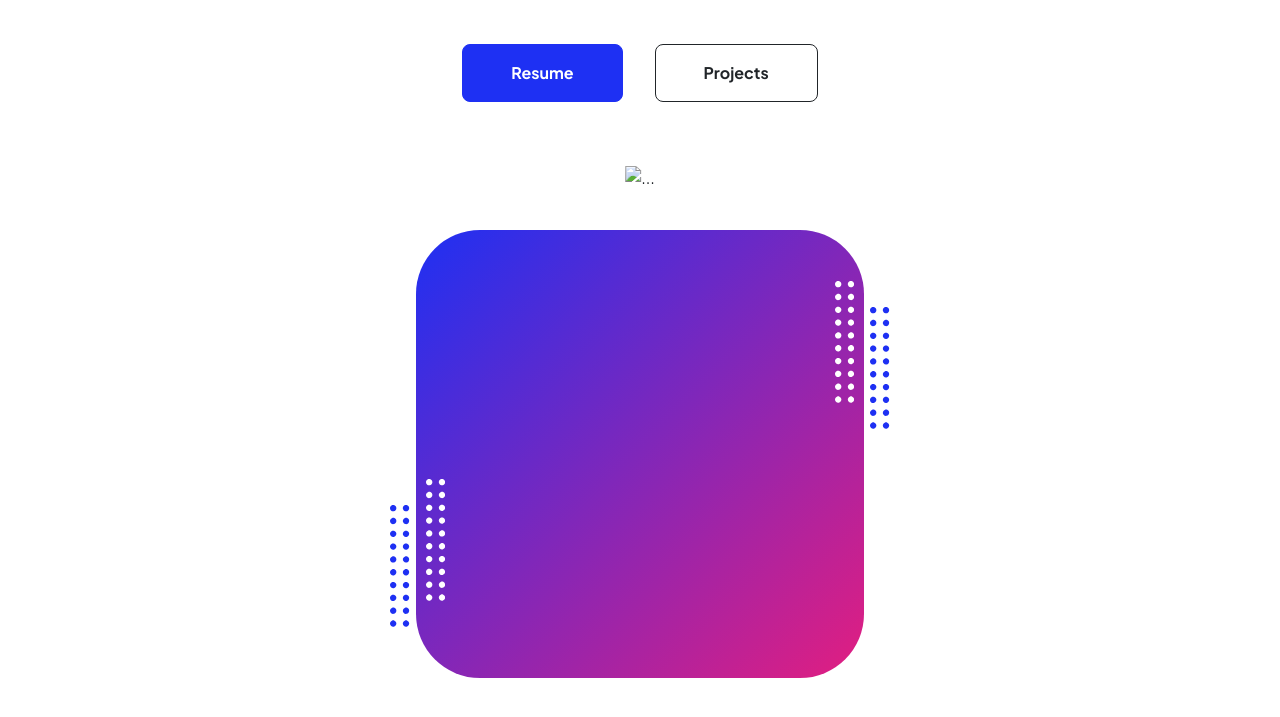
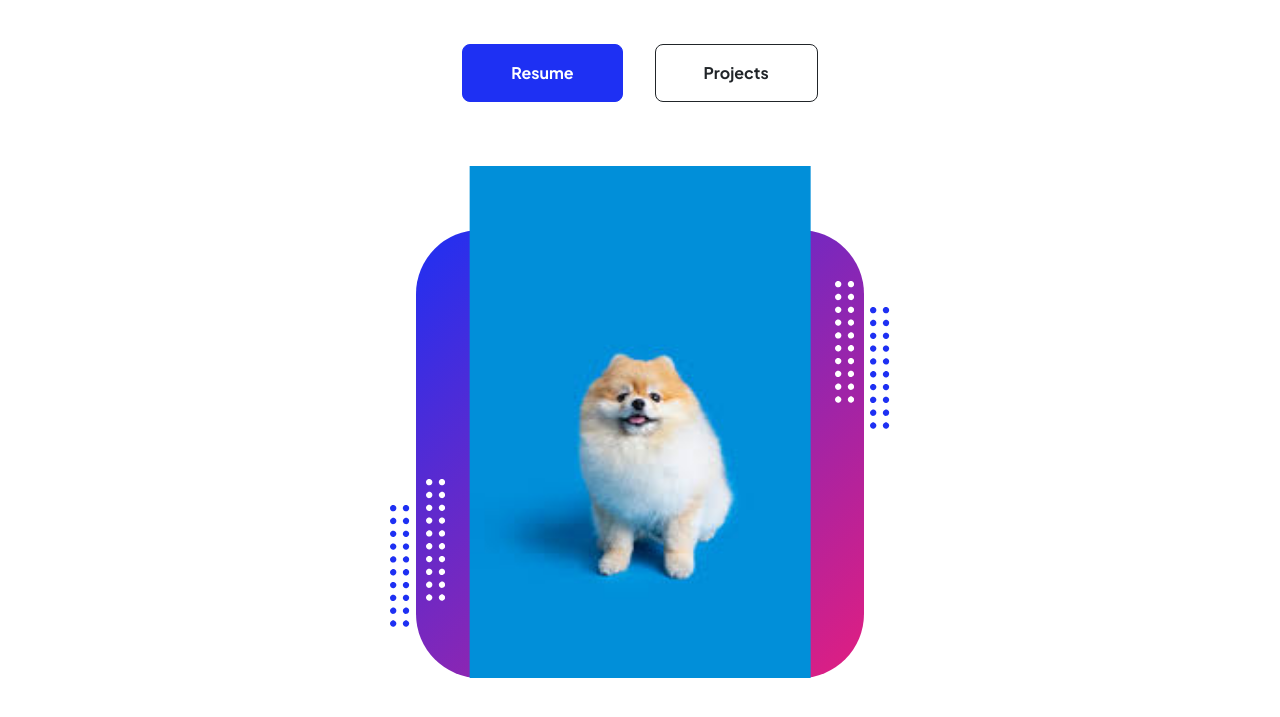
Before and after one commit to HeeJu-XiJu/HeeJu-XiJu.github.io, a plain HTML site: page index.html in a window 1280 px wide. Shown: the part 291-1008 px from the top of the page. Drawn offline with nearby package versions, Linux system fonts and the light colour scheme.

Commit message:
image error

```diff
--- a/index.html
+++ b/index.html
@@ -56,7 +56,7 @@
                                 <div class="profile bg-gradient-primary-to-secondary">
                                     <!-- TIP: For best results, use a photo with a transparent background like the demo example below-->
                                     <!-- Watch a tutorial on how to do this on YouTube (link)-->
-                                    <img class="profile-img" src="puppy.jpeg" alt="..." />
+                                    <img class="profile-img" src="assets/puppy.jpeg" alt="..." />
                                     <div class="dots-1">
                                         <!-- SVG Dots-->
                                         <svg version="1.1" xmlns="http://www.w3.org/2000/svg" xmlns:xlink="http://www.w3.org/1999/xlink" x="0px" y="0px" viewBox="0 0 191.6 1215.4" style="enable-background: new 0 0 191.6 1215.4" xml:space="preserve">
```
